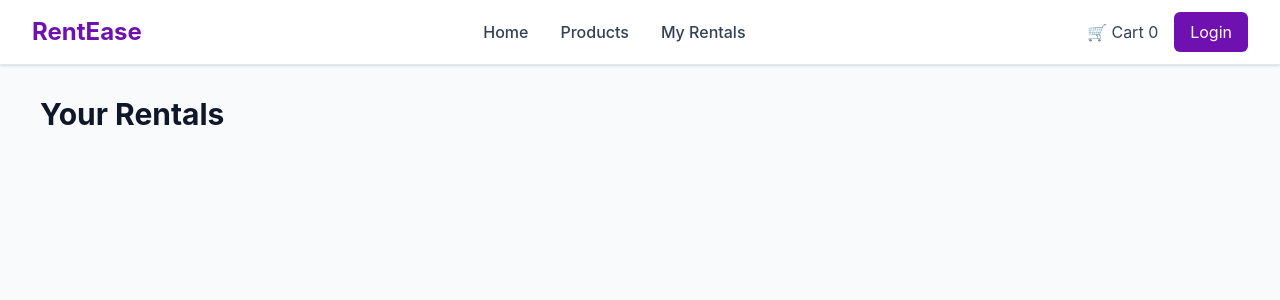
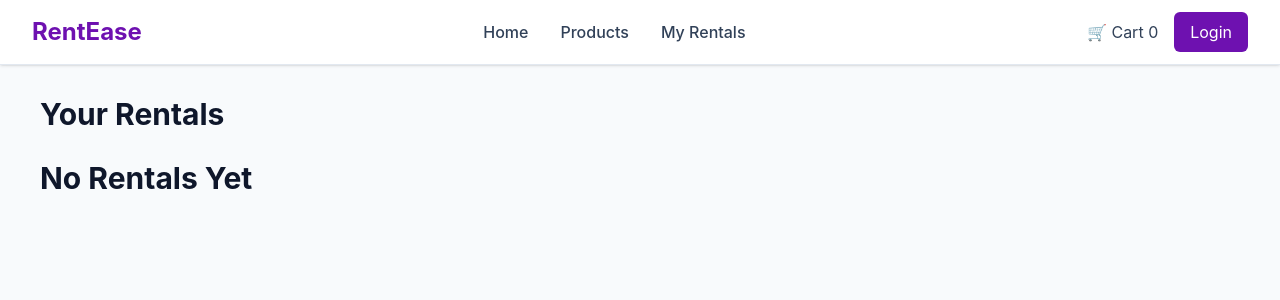
Before and after one commit to simrankumari-coder/RentEase-Furniture-Appliances-Store, a React (Vite) app: page /rentals in a window 1280 px wide. Shown: the top 300 px of the page. Built offline with nearby package versions, Linux system fonts and the light colour scheme.

Commit message:
feat:My rental page was created and improve the UI

```diff
--- a/src/App.jsx
+++ b/src/App.jsx
@@ -7,6 +7,7 @@ import Cart from "./pages/Cart.jsx"
 import MyRentals from './pages/MyRentals.jsx'
 import Navbar from './components/Navbar.jsx'
 function App() {
+  const [rentals, setRentals] = useState([])
   const [cart, setCart] = useState(() => {
     let data = localStorage.getItem("items")
     return data ? JSON.parse(data) : []
@@ -15,6 +16,19 @@ function App() {
   useEffect(() => {
     localStorage.setItem("items", JSON.stringify(cart))
   }, [cart])
+
+  console.log("rentals before:", rentals)
+  const checkoutBtn = () => {
+    const newCart = cart.map(item => {
+      return {
+        ...item,
+        status: "Active",
+        startDate: new Date()
+      }
+    })
+    setRentals(prev => [...prev, ...newCart])
+    setCart([])
+  }
 
   return (
     <>
@@ -27,10 +41,10 @@ function App() {
           path='/products' element={<Products cart={cart} setCart={setCart} />}
         />
         <Route
-          path='/cart' element={<Cart cart={cart} setCart={setCart} />}
+          path='/cart' element={<Cart checkoutBtn={checkoutBtn} cart={cart} setCart={setCart} />}
         />
         <Route
-          path='/rentals' element={<MyRentals />}
+          path='/rentals' element={<MyRentals checkoutBtn={checkoutBtn} rentals={rentals} cart={cart} setRentals={setRentals} />}
         />
       </Routes>
 
--- a/src/components/Hero.jsx
+++ b/src/components/Hero.jsx
@@ -6,7 +6,7 @@ const Hero = () => {
 
             <main className="flex flex-col md:flex-row items-center justify-between px-6  py-10 md:px-8 md:py-16 bg-slate-50 gap-10">
                 <div className='max-w-xl'>
-                    <h1 className='text-5xl font-bold leading-tight'>Rent Furniture & Appliances Easily</h1>
+                    <h1 className='md:mt-0 mt-20 text-5xl font-bold leading-tight'>Rent Furniture & Appliances Easily</h1>
                     <p className='mt-4 text-slate-600 text-lg'> Affordable monthly rental plans for modern living. No heavy buying cost, just rent and relax.</p>
                     <button className='mt-6 bg-purple-800 text-white px-6 py-3 rounded-md hover:bg-purple-900'> Explore Rentals</button>
                 </div>
--- /dev/null
+++ b/src/components/RentalItem.jsx
@@ -0,0 +1,32 @@
+import React from 'react'
+
+const RentalItem = ({ item }) => {
+    return (
+        <div className='flex max-w-xl items-center gap-4 p-4 border rounded-lg bg-white shadow-sm w-full'>
+
+            <img
+                src={item.image}
+                alt={item.name}
+                className='w-24 h-24 object-cover rounded-md'
+            />
+
+            {/* RIGHT: TEXT + BUTTON */}
+            <div className='flex flex-col flex-1 '>
+
+                <h3 className='font-semibold text-sm md:text-2xl text-slate-900'>
+                    {item.name}
+                </h3>
+
+                <p className='text-purple-800 md:text-2xl text-sm'>
+                    ₹{item.price} /month
+                </p>
+                <p className='text-purple-800 md:text-2xl text-sm'>{item.status}</p>
+                <p className='text-purple-800 md:text-2xl text-sm'>{item.startDate}</p>
+
+            </div>
+
+        </div>
+    )
+}
+
+export default RentalItem
--- a/src/pages/Cart.jsx
+++ b/src/pages/Cart.jsx
@@ -1,6 +1,6 @@
 import React from 'react'
 import CartItem from '../components/CartItem'
-const Cart = ({ cart, setCart }) => {
+const Cart = ({ cart, setCart, checkoutBtn }) => {
     const totalRent = cart.reduce((total, item) => {
         return total + Number(item.price)
     }, 0)
@@ -9,6 +9,7 @@ const Cart = ({ cart, setCart }) => {
         setCart(prev =>
             prev.filter(item => item.cartId !== cartId))
     }
+    console.log("cart in checkout:", cart)
 
 
 
@@ -16,9 +17,9 @@ const Cart = ({ cart, setCart }) => {
     return (
         <div className='px-6 md:px-10 py-8 bg-slate-50 pt-24 '>
 
-            < h1 className=' text-3xl sticky font-bold text-slate-900 mb-3' > My Cart</h1 >
+            < h1 className='md:mt-0 mt-20 text-3xl sticky font-bold text-slate-900 mb-3' > My Cart</h1 >
 
-            <div className='md:flex gap-6 '>
+            <div className='flex md:gap-6 flex-col md:flex-row gap-11 '>
                 <div className='flex-1'>
                     <div className='max-h-[70vh] overflow-y-auto flex flex-col gap-3'>
                         {
@@ -32,12 +33,13 @@ const Cart = ({ cart, setCart }) => {
                     </div>
                 </div>
 
-                < div className='md:w-1/3 md:sticky md:top-24 border rounded-md px-2 py-3 flex gap-2 flex-col'>
+                < div className='md:w-1/3  md:top-24 border rounded-md px-2 py-3 flex gap-2 flex-col'>
                     <h2 className='text-xl font-semibold'>Summary :</h2>
                     <p className='flex justify-between text-slate-700'>Total Items: {cart.length}</p>
                     <p className='flex justify-between text-slate-700'>Total Rent: ₹        {Number(totalRent)} / month
                     </p>
-                    <button className='bg-purple-800 text-white w-full py-2 rounded-md hover:bg-purple-900'>Checkout</button>
+                    <button onClick={checkoutBtn} className='bg-purple-800 text-white w-full py-2 rounded-md hover:bg-purple-900'>Checkout
+                    </button>
                 </div >
             </div>
         </div >
--- a/src/pages/MyRentals.jsx
+++ b/src/pages/MyRentals.jsx
@@ -1,12 +1,20 @@
 import React from 'react'
-
-const MyRentals = () => {
+import RentalItem from '../components/RentalItem'
+const MyRentals = ({ rentals, setRentals, cart }) => {
+    console.log(rentals)
     return (
         <div className='px-6 md:px-10 py-8 bg-slate-50 pt-24'>
 
-            <div className='mb-8'>
+            <div className='md:mt-0 mt-20 text-3xl sticky font-bold text-slate-900 mb-3'>
                 <h1 className='text-3xl font-bold text-slate-900'>Your Rentals</h1>
+                <div className='flex gap-5 flex-col mt-7'>
+                    {rentals.length === 0 ? <span>No Rentals Yet</span> :
+                        rentals.map((item, index) => {
+                            return <RentalItem item={item} key={index} />
+                        })
 
+                    }
+                </div>
             </div>
 
         </div>
--- a/src/pages/Products.jsx
+++ b/src/pages/Products.jsx
@@ -26,7 +26,7 @@ const Products = ({ cart, setCart }) => {
         <div className='px-6 md:px-10 py-8 bg-slate-50 pt-24'>
 
             <div className='mb-8'>
-                <h1 className='text-3xl font-bold text-slate-900'>All Products</h1>
+                <h1 className='md:mt-0 mt-20 text-3xl font-bold text-slate-900'>All Products</h1>
                 <p className='text-slate-600 mt-2'>Browse furniture and appliances avilable for rent</p>
             </div>
             <div className='grid grid-cols-1 sm:grid-cols-2 lg:grid-cols-4 gap-6'>
```
